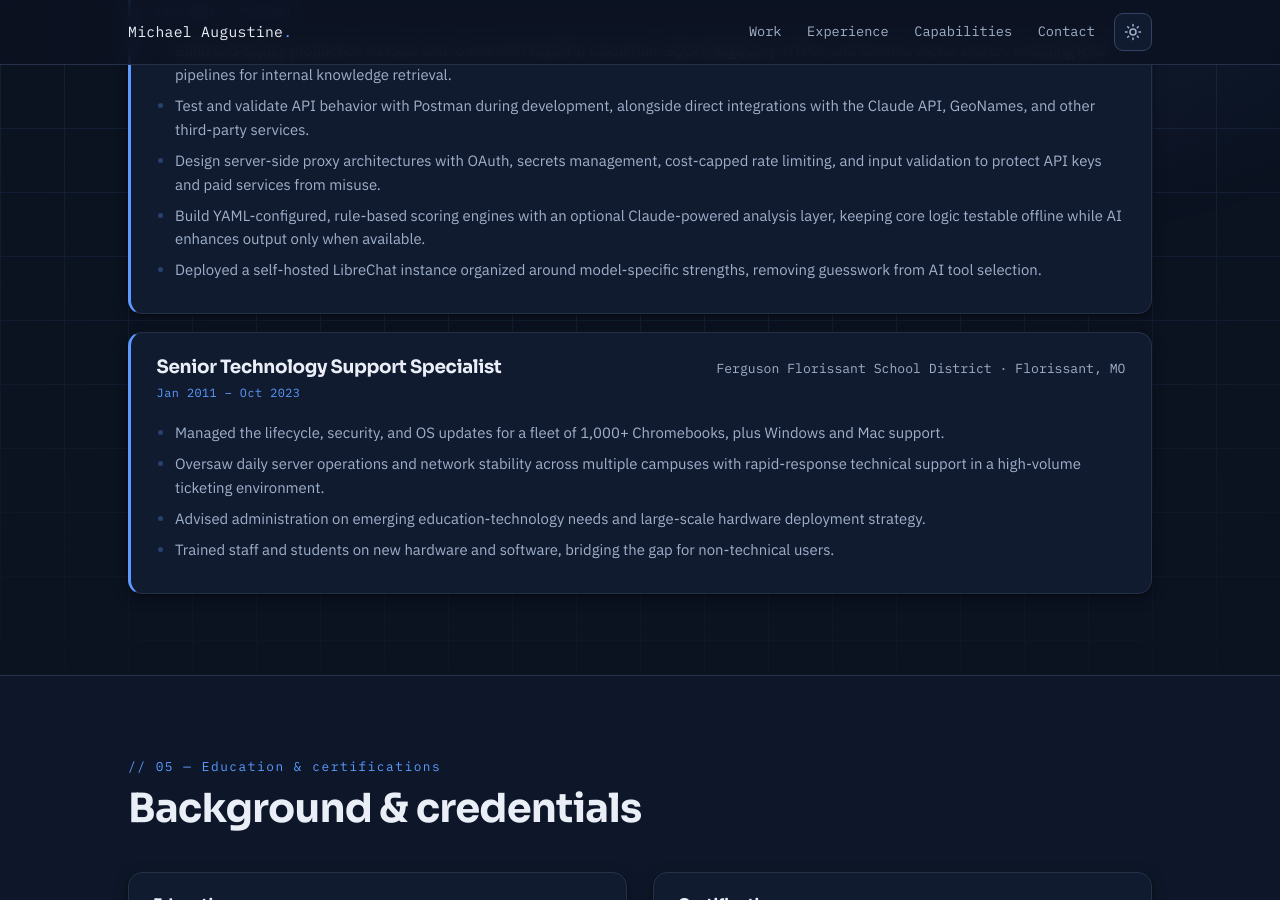
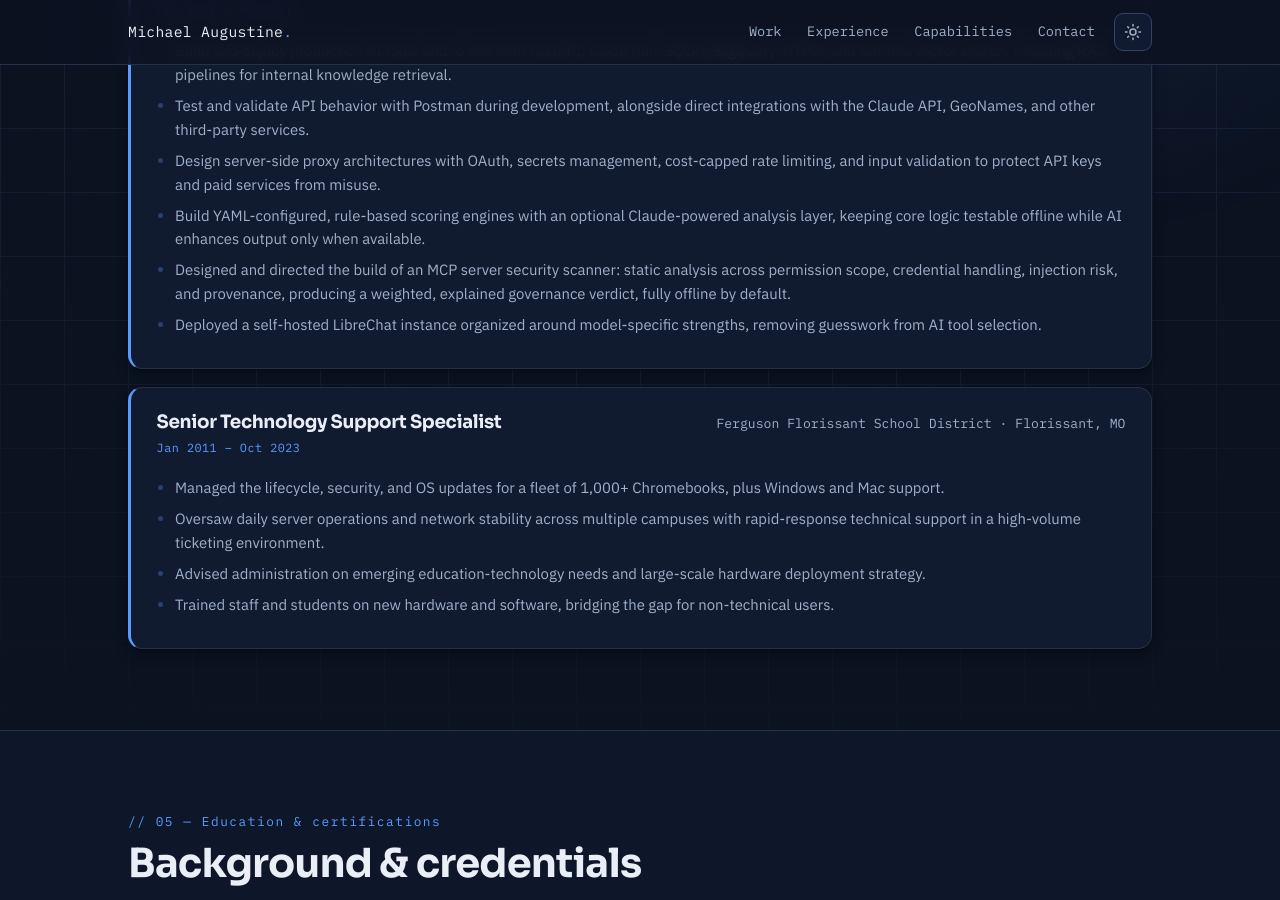
Before and after one commit to augforce/augforce.github.io, a Jekyll site: the page built from index.html, in a window 1280 px wide and 900 px high, scrolled down 5339 px. Built offline with Jekyll 4.4.1, drawn with Linux system fonts in a browser that asks for light colours.

Commit message:
Resume sync: add AI governance tooling bullet, update resume PDF
Co-Authored-By: Claude Fable 5 <noreply@anthropic.com>

```diff
--- a/_data/experience.yml
+++ b/_data/experience.yml
@@ -20,6 +20,7 @@
     - "Test and validate API behavior with Postman during development, alongside direct integrations with the Claude API, GeoNames, and other third-party services."
     - "Design server-side proxy architectures with OAuth, secrets management, cost-capped rate limiting, and input validation to protect API keys and paid services from misuse."
     - "Build YAML-configured, rule-based scoring engines with an optional Claude-powered analysis layer, keeping core logic testable offline while AI enhances output only when available."
+    - "Designed and directed the build of an MCP server security scanner: static analysis across permission scope, credential handling, injection risk, and provenance, producing a weighted, explained governance verdict, fully offline by default."
     - "Deployed a self-hosted LibreChat instance organized around model-specific strengths, removing guesswork from AI tool selection."
 
 - role: "Senior Technology Support Specialist"
```
Also changed, not shown: 1 other file.
